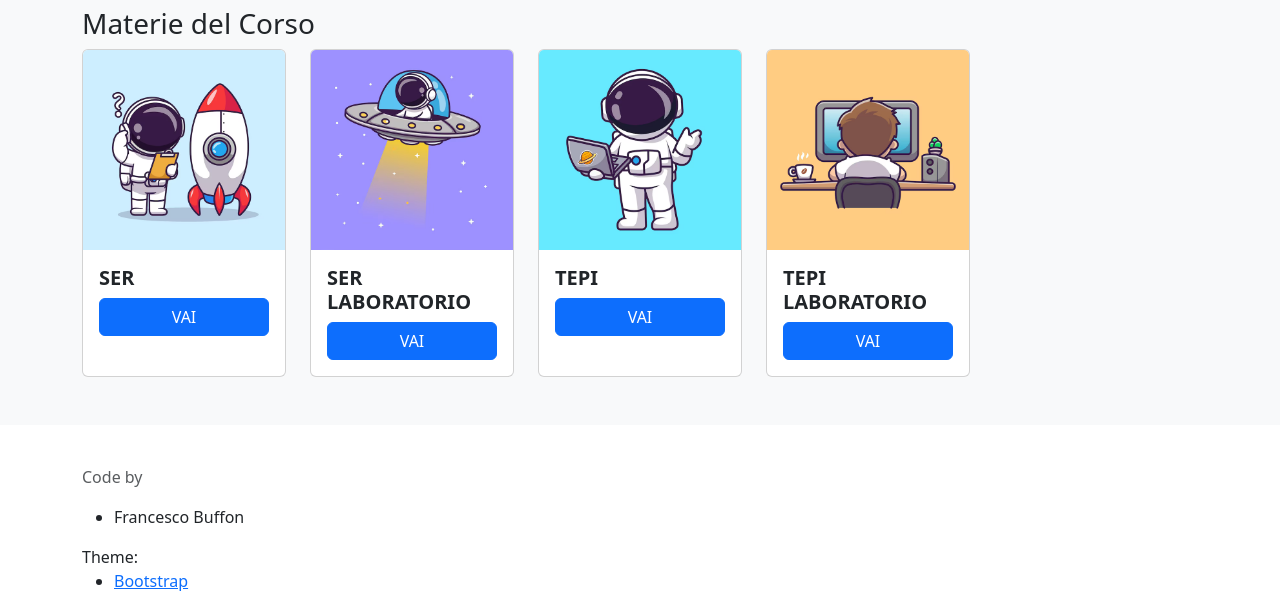
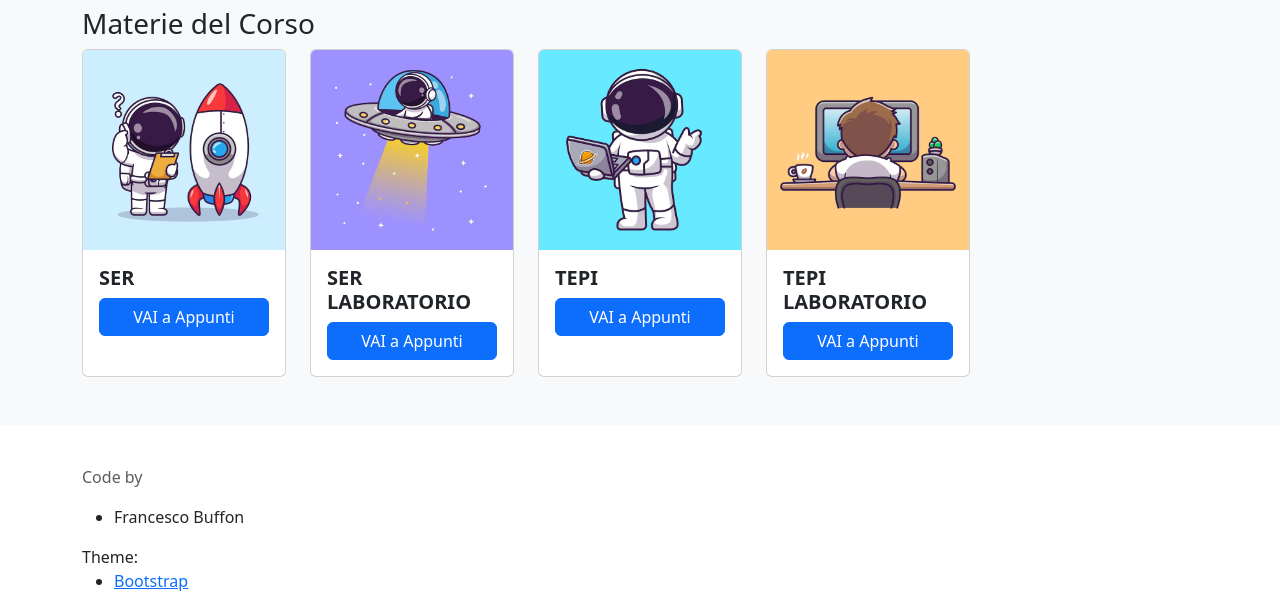
Before and after one commit to FrancescoBuffon08/FrancescoBuffon08.github.io, a plain HTML site: page index.html in a window 1280 px wide. Shown: the part 471-1084 px from the top of the page. Drawn offline with nearby package versions, Linux system fonts and the light colour scheme.

Commit message:
[ADD] Change Nome

```diff
--- a/index.html
+++ b/index.html
@@ -95,7 +95,7 @@
                             <div class="card-body">
                                 <h5 class="card-title">SER</h5>
                                 <div class="d-grid gap-2">
-                                    <a href="pages/lesson.html?year=2023&grade=3DI&topic=SER&subject=SISTEMI%20E%20RETI" class="btn btn-primary">VAI</a>
+                                    <a href="pages/lesson.html?year=2023&grade=3DI&topic=SER&subject=SISTEMI%20E%20RETI" class="btn btn-primary">VAI a Appunti</a>
                                 </div>
                             </div>
                         </div>
@@ -106,7 +106,7 @@
                             <div class="card-body">
                                 <h5 class="card-title">SER LABORATORIO</h5>
                                 <div class="d-grid gap-2">
-                                    <a href="pages/lesson.html?year=2023&grade=3DI&topic=LSER&subject=SISTEMI%20E%20RETI" class="btn btn-primary">VAI</a>
+                                    <a href="pages/lesson.html?year=2023&grade=3DI&topic=LSER&subject=SISTEMI%20E%20RETI%20LABORATORIO" class="btn btn-primary">VAI a Appunti</a>
                                 </div>
                             </div>
                         </div>
@@ -117,7 +117,7 @@
                             <div class="card-body">
                                 <h5 class="card-title">TEPI</h5>
                                 <div class="d-grid gap-2">
-                                    <a href="pages/lesson.html?year=2023&grade=3DI&topic=SER&subject=TECNOLOGIE%20E%20PROGETTAZIONE%20DI%20SISTEMI%20INFORMATICI%20E%20DI%20TELECOMUNICAZIONI" class="btn btn-primary">VAI</a>
+                                    <a href="pages/lesson.html?year=2023&grade=3DI&topic=SER&subject=TECNOLOGIE%20E%20PROGETTAZIONE%20DI%20SISTEMI%20INFORMATICI%20E%20DI%20TELECOMUNICAZIONI" class="btn btn-primary">VAI a Appunti</a>
                                 </div>
                             </div>
                         </div>
@@ -128,7 +128,7 @@
                             <div class="card-body">
                                 <h5 class="card-title">TEPI LABORATORIO</h5>
                                 <div class="d-grid gap-2">
-                                    <a href="pages/lesson.html?year=2023&grade=3DI&topic=LSER&subject=TECNOLOGIE%20E%20PROGETTAZIONE%20DI%20SISTEMI%20INFORMATICI%20E%20DI%20TELECOMUNICAZIONI%20LABORATORIO" class="btn btn-primary">VAI</a>
+                                    <a href="pages/lesson.html?year=2023&grade=3DI&topic=LSER&subject=TECNOLOGIE%20E%20PROGETTAZIONE%20DI%20SISTEMI%20INFORMATICI%20E%20DI%20TELECOMUNICAZIONI%20LABORATORIO" class="btn btn-primary">VAI a Appunti</a>
                                 </div>
                             </div>
                         </div>
```
